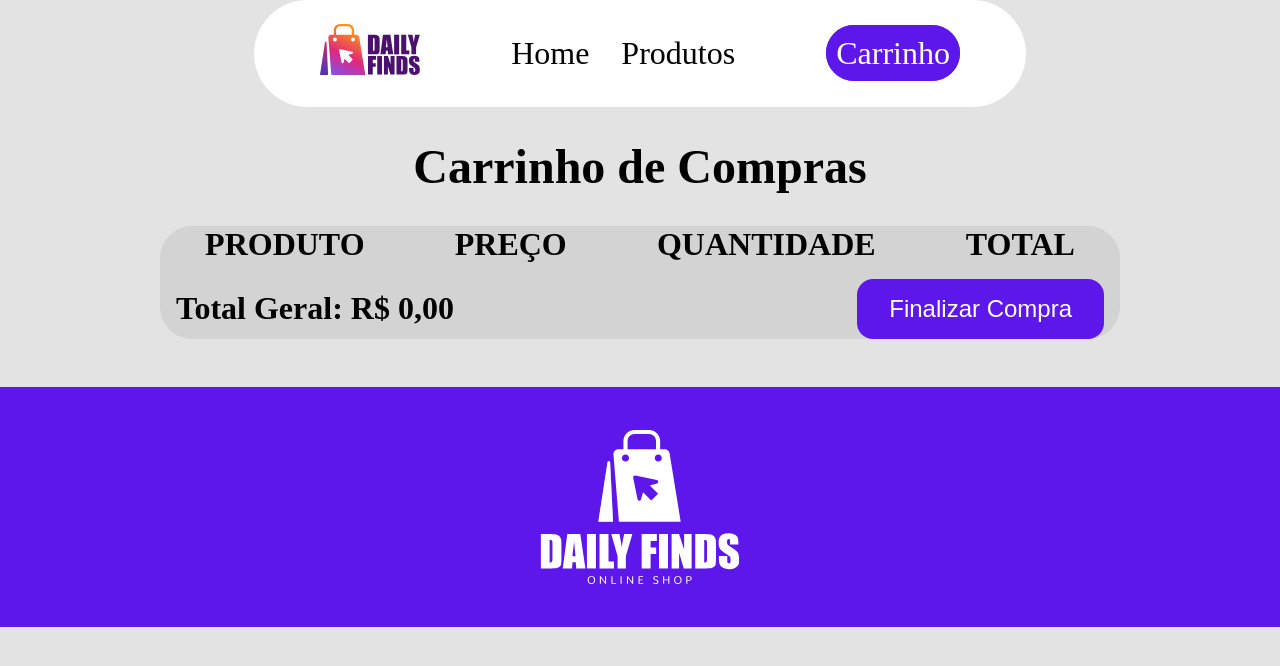
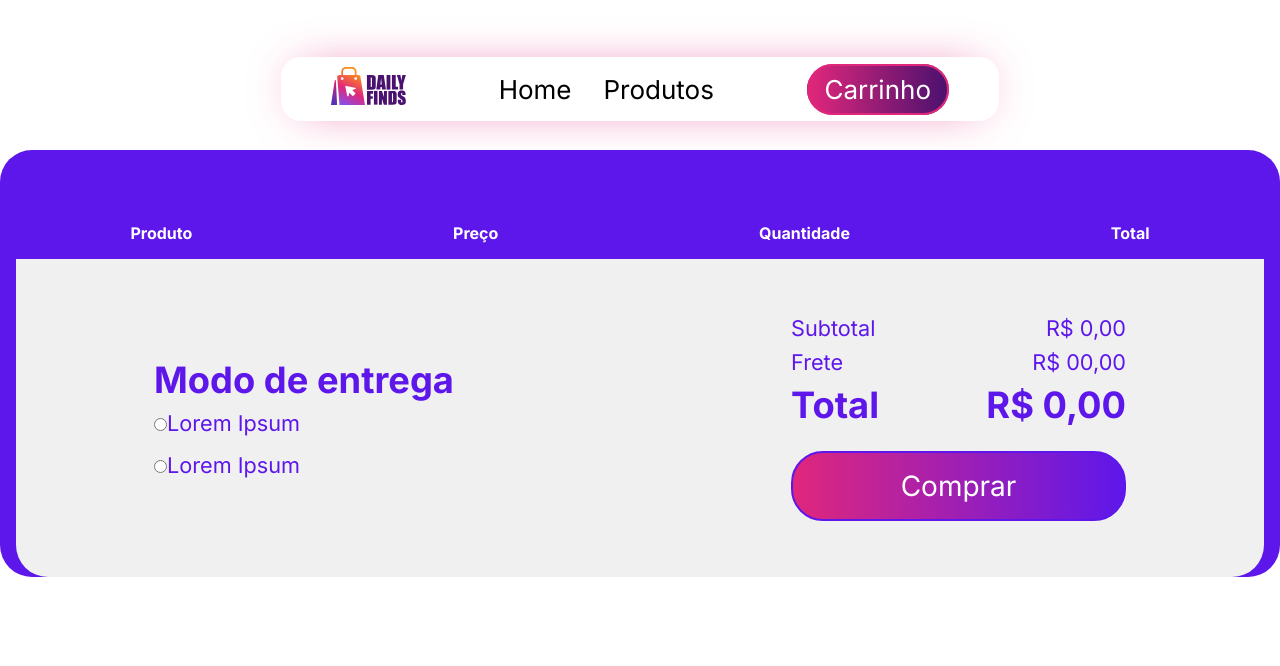
Before and after one commit to rMarcosDSS/CarrinhoDeCompras, a React (Vite) app: page /cart in a window 1280 px wide. Shown: the top 666 px of the page. Built offline with nearby package versions, Linux system fonts and the light colour scheme.

Commit message:
ajustes CSS

```diff
--- a/src/css/Products.css
+++ b/src/css/Products.css
@@ -1,28 +1,24 @@
-h1 {
-    text-align: center;
-    font-size: 3rem;
-    margin: 2rem 0;
-}
-
-.products-img {
-    max-width: 250px;
-   height: 300px;
-    margin-top: 1rem;
-}
 
 .products-img img {
     width: 100%;
     height: 100%;
 }
 
+.products-img {
+    width: 250px;
+    height: 297px;
+
+}
+
 
 
 .products-list {
-
     display: flex;
     flex-wrap: wrap;
-    gap: 100px;
+    gap: 6.94rem;
     justify-content: center;
+    max-width: 1375px;
+    margin: 128px auto;
 }
 
 .products {
@@ -30,8 +26,7 @@ h1 {
     flex-direction: column;
     list-style: none;
     font-weight: bold;
-    background-color: white;
-    max-width: 400px;
+    background-color: var(--tertiary-color);
     border-radius: 2rem;
     font-size: 2rem;
     align-items: center;
@@ -39,6 +34,9 @@ h1 {
     transition: .5s;
     box-shadow: 0 0 30px -10px rgba(0, 0, 0, 1);
     text-align: center;
+    position: relative;
+    cursor: pointer;
+    flex-wrap: wrap;
 }
 
 
@@ -47,6 +45,24 @@ h1 {
    transition: .5s;
 }
 
+.products-btn {
+    width: 68px;
+    height: 54px;
+    border-radius: 27px;
+    background-color: var(--primary-color);
+    position: absolute;
+    bottom: 50px;
+    right: -41px;
+    box-shadow: 0 0 1px 4px white;
+    color: white;
+    font-size: 2rem;
+    cursor: pointer;
+}
+
+
+
+
+/*
 .products a {
     display: flex;
     flex-direction: column;
@@ -62,8 +78,9 @@ h1 {
     text-decoration: none;
     color: black;
     text-align: center;
-}
+} */
 
+/*
 .products-info {
     display: flex;
     gap: 3rem;
@@ -92,4 +109,4 @@ h1 {
     background-color: var(--primary-color);
     color: white;
     transition: .5s;
-}
+} */
--- a/src/css/cart.css
+++ b/src/css/cart.css
@@ -1,14 +1,16 @@
 
 
 .products-cart {
-    margin-inline: 160px;
-    background-color: lightgray;
+    max-width: 1688px;
+    background-color: var(--primary-color);
     border-radius: 2rem;
+    margin: 29px auto;
+    color: white;
 }
 
 .table-titles {
-    text-transform: uppercase;
-    font-size: 2rem;
+    padding-top: 73px;
+    font-size: 16px;
     display: flex;
     justify-content: space-around;
 }
@@ -18,7 +20,7 @@
     justify-content: space-between;
     align-items: center;
     margin: 1rem 1rem;
-    font-size: 1.5rem;
+    font-size: 19.5px;
 }
 
 .table-cart img {
@@ -51,23 +53,62 @@
     font-size: 1.5rem;
 }
 
-.total-row{
-    text-align: right;
+.section-total {
+    padding: 56px 138px;
+    color: var(--primary-color);
+    display: flex;
+    justify-content: space-between;
+    align-items: center;
+    margin: 1rem 1rem;
+    font-size: 19.5px;
+    background-color: #F0F0F0;
+    border-bottom-right-radius: 2rem;
+     border-bottom-left-radius: 2rem;
+
 }
 
-.total-row td {
-    font-weight: bold;
-    font-size: 2rem;
-    margin-right: 7rem;
+.section-total h2 {
+    font-size: 36.3px;
 }
 
-.finalize-button {
-    background-color: var(--primary-color);
+.section-total label, .section-total p {
+    font-size: 21.66px;
+}
+
+.delivery-options {
+    display: flex;
+    flex-direction: column;
+    gap: 1rem;
+    margin-top: .5rem;
+}
+
+.total-purchase {
+    width: 335px;
+}
+
+.total-default {
+    display: flex;
+    justify-content: space-between;
+    margin-bottom: .5rem;
+}
+
+.total-btn{
+    margin-top: 1rem;
+    width: 100%;
+    padding: 1rem;
+    background-image: linear-gradient(to right, var(--secondary-color), var(--primary-color));
     color: white;
-    padding: 1rem 2rem;
+    font-size: 28px;
     border: none;
-    border-radius: 1rem;
+    border-radius: 2rem;
     cursor: pointer;
-    font-size: 1.5rem;
+    border: 2px solid var(--primary-color);
+    transition: .3s;
 
 }
+
+.total-btn:hover {
+    background-image: none;
+    color: var(--primary-color);
+    transition: .3s;
+}
--- a/src/css/global.css
+++ b/src/css/global.css
@@ -4,15 +4,16 @@
     --primary-color: #5E17EB;
     --secondary-color: #E0277B;
     --tertiary-color: #C3C5CA;
+    --quaternary-color: #4B116E;
 }
 
 *{
     padding: 0;
     margin: 0;
     box-sizing: border-box;
-
+    font-family: "Inter", sans-serif;
 }
 
 body{
-    background-color: #E3E3E3;
+    background-color: white;
 }
--- a/src/css/header.css
+++ b/src/css/header.css
@@ -1,9 +1,11 @@
 .header {
     background-color: white;
-    margin-inline: 254px;
-    padding: 1.5rem;
-    font-size: 32px;
-    border-radius: 54px;
+    margin-inline: 281px;
+    font-size: 20px;
+    border-radius: 20px;
+    margin-top: 57px;
+    padding: .5rem;
+    box-shadow: 0 0 50px -20px var(--secondary-color);
 }
 
 .header a {
@@ -36,20 +38,23 @@
 
 .navbar-cart a{
     color: white;
-    background-color: var(--primary-color);
-    border: solid 2px var(--primary-color);
-    padding: .5rem;
+    background-image: linear-gradient(to right, var(--secondary-color), var(--quaternary-color));
+    border: none;
+    padding: .5rem 1rem;
      border-radius: 54px;
      transition: .3s;
+      border: 2px solid var(--secondary-color);
 }
 
 .navbar-cart a:hover {
     text-decoration: underline;
-    color: var(--primary-color);
+    color: var(--secondary-color);
+    background-image: none;
     background-color: #f0f0f0;
     transition: .3s;
 }
 
 .navbar img {
-    width: 100px;
+    width: 75px;
+    height: 42px;
 }
--- a/src/css/home.css
+++ b/src/css/home.css
@@ -1,6 +1,60 @@
 .container-banner {
-    background-image: url('../assets/Banner.png');
-    background-size: contain;
-    background-repeat: no-repeat;
+    background-image: url("../assets/Banner.png");
+    width: 100%;
     height: 100vh;
+    position: absolute;
+    top: 0;
+    z-index: -1;
 }
+
+.container-titles{
+    margin: 250px 106px;
+}
+
+.container-banner h1 {
+    font-size: 128px;
+    color: white;
+    max-width: 758px;
+    text-align: left;
+}
+
+.container-banner p, a {
+    font-size: 26px;
+    max-width: 522px;
+     color: white;
+}
+
+.links {
+    margin-top: 36px;
+    display: flex;
+    gap: 23px;
+}
+
+.links a{
+    text-decoration: none;
+    padding: 1rem 2rem;
+    border-radius: 54px;
+    transition: .3s;
+    font-weight: bold;
+    border: 2px solid white;
+}
+
+.btn-cart {
+    background-color: transparent;
+}
+
+.btn-products {
+    background-color: white;
+    color: var(--primary-color);
+    border-radius: 54px;
+}
+
+.btn-cart:hover {
+    background-color: white;
+    color: var(--primary-color);
+}
+
+.btn-products:hover {
+    background-color: var(--primary-color);
+    color: white;
+}
--- a/src/pages/Cart.jsx
+++ b/src/pages/Cart.jsx
@@ -24,7 +24,6 @@ function decreaseQuantityAux(item) {
 
   return (
     <section>
-      <h1>Carrinho de Compras</h1>
 
       <div className='products-cart'>
         <tr className='table-titles'>
@@ -40,7 +39,7 @@ function decreaseQuantityAux(item) {
               <tr className='table-cart' key={item.id}>
                 <td>
                 <div><img src={item.image} alt={item.title} /></div>
-                <p>{item.title}</p>
+                <p>{item.title.length > 25 ? item.title.slice(0, 25) + "..." : item.title}</p>
                 </td>
 
                 <td>
@@ -69,15 +68,40 @@ function decreaseQuantityAux(item) {
             )
           )
           }
-        <tr className="table-cart total-row">
-            <td >Total Geral: {totalGeral.toLocaleString('pt-br',{style: 'currency', currency: 'BRL'})}</td>
+        <div className='section-total'>
+          <div>
+            <h2>Modo de entrega</h2>
+            <div className='delivery-options'>
+              <div>
+                <input type="radio" id="contactChoice1" name="contact" value="email" />
+                <label for="contactChoice1">Lorem Ipsum</label>
+              </div>
+              <div>
+                <input type="radio" id="contactChoice1" name="contact" value="email" />
+                <label for="contactChoice1">Lorem Ipsum</label>
+              </div>
+            </div>
+          </div>
+          <div className='total-purchase'>
+            <div className='total-default'>
+              <p>Subtotal</p>
+              <p>{totalGeral.toLocaleString('pt-br',{style: 'currency', currency: 'BRL'})}</p>
+            </div>
+            <div className='total-default'>
+              <p>Frete</p>
+              <p>R$ 00,00</p>
+            </div>
+            <div className='total-default'>
+              <h2>Total</h2>
+              <h2>{totalGeral.toLocaleString('pt-br',{style: 'currency', currency: 'BRL'})}</h2>
+            </div>
             <button
-              onClick={() => alert('Compra finalizada! (Ilustrativo)')}
-              className="finalize-button"
-            >
-              Finalizar Compra
-            </button>
-        </tr>
+            className='total-btn'
+            onClick={() => (
+              alert("Compra realizada com sucesso! (Ilustrativo)")
+            )}>Comprar</button>
+          </div>
+        </div>
       </div>
 
     </section>
--- a/src/pages/DefaultLayout.jsx
+++ b/src/pages/DefaultLayout.jsx
@@ -7,7 +7,7 @@ function DefaultLayout() {
     <div>
       <Header />
       <Outlet />
-      <Footer />
+
     </div>
   );
 }
--- a/src/pages/Home.jsx
+++ b/src/pages/Home.jsx
@@ -1,14 +1,17 @@
 import "../css/home.css";
+import { Link } from "react-router-dom";
 
 export default function Home() {
   return (
-    <section>
-      <div className="container-banner">
-        <h2>NEW ARRIVALS</h2>
-        <h1>TRENDY ACCESSORIES</h1>
-        <div> UP TO 50% OFF</div>
-        <button className="btn">SHOP NOW</button>
-        <p>www.fakeapistore.com</p>
+    <section className="container-banner">
+      <div className="container-titles">
+          <h1>Conheça os produtos!</h1>
+          <p>Explore nossa seleção exclusiva de produtos de alta qualidade, com preços que cabem no seu bolso.
+            Aqui você encontra tecnologia, estilo e praticidade em um só lugar!</p>
+            <div className="links">
+              <Link className="btn-products" to="/products">Ver os produtos</Link>
+              <Link className="btn-cart" to="/cart">Carrinho</Link>
+            </div>
       </div>
     </section>
   );
--- a/src/pages/Products.jsx
+++ b/src/pages/Products.jsx
@@ -53,16 +53,15 @@ function addToCart(produto) {
 
   return (
     <section>
-      <h1>Produtos</h1>
-
       <div>
         <ul className='products-list'>
           {
             products.map((item)=> (
 
-              <li className='products' key={item.id}>
+              <li className='products' key={item.id} onClick={() => (addToCart(item))}>
               <div className='products-img'><img src={item.image}/></div>
-              <p>{item.title.length > 30 ? item.title.slice(0, 30) + "..." : item.title}</p>
+              <button className='products-btn'>+</button>
+              {/* <p>{item.title.length > 30 ? item.title.slice(0, 30) + "..." : item.title}</p>
               <div className='products-info'>
                 <p>R$ {item.price}</p>
 
@@ -74,7 +73,7 @@ function addToCart(produto) {
                   Adicionar ao Carrinho
                   </button>
                 </div>
-              </div>
+              </div>             */}
               </li>
 
             ))
```
Also changed, not shown: src/assets/Banner.png, src/assets/bannerHeadphone.png (added).
